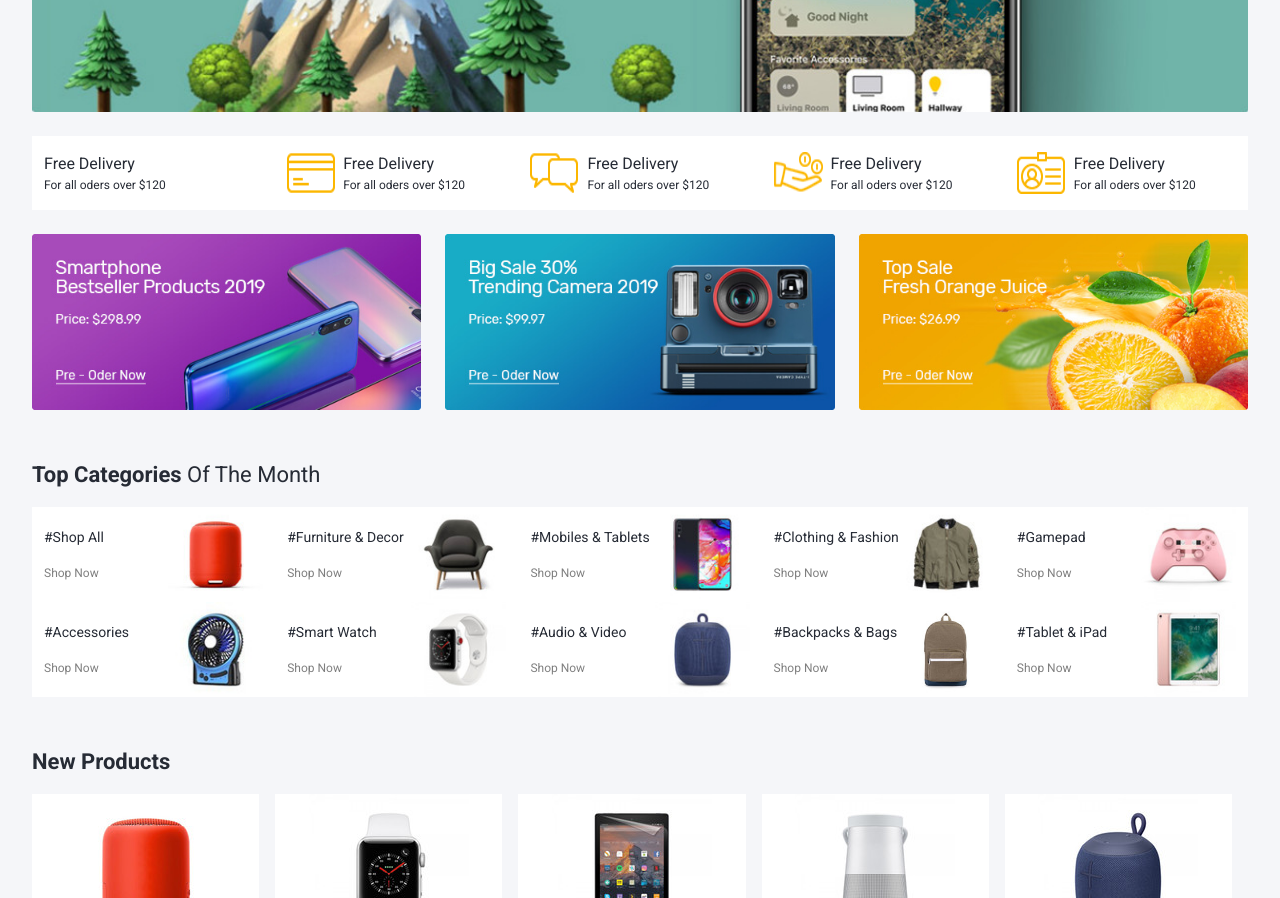
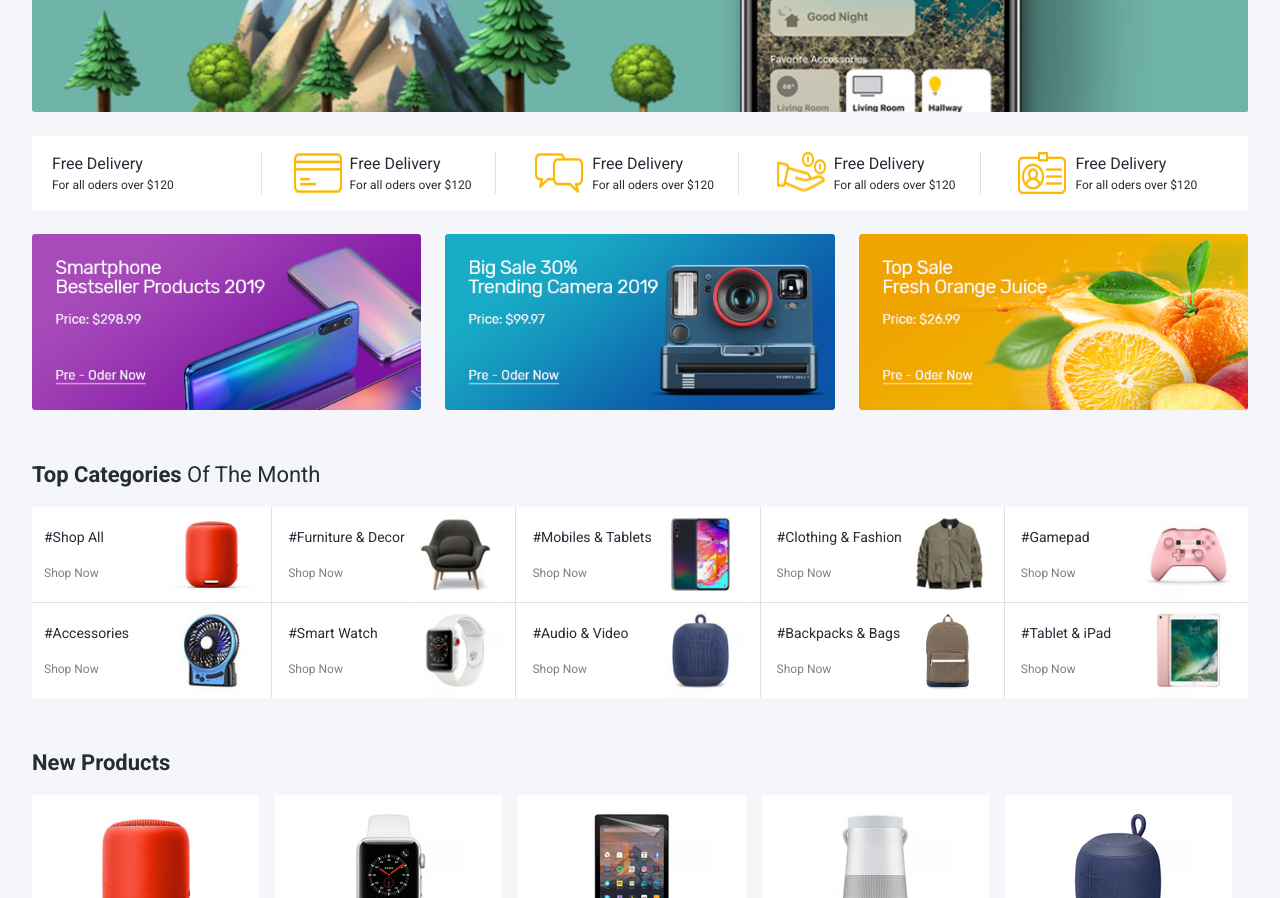
Before and after one commit to MuthuM3/Ecommerce_Client, an Angular app: page /home in a window 1280 px wide. Shown: the part 420-1318 px from the top of the page. Built offline with nearby package versions, Linux system fonts and the light colour scheme.

Commit message:
home page ui Changes

```diff
--- a/src/app/components/home/home.component.html
+++ b/src/app/components/home/home.component.html
@@ -1,39 +1,43 @@
 <main>
-  <section>
+  <section class="">
     <div class="hb-p-d01 mb-4">
       <img class="img-fluid" alt="" src="./assets/images/banner_revo111.jpg" />
     </div>
-    <div class="h-p-d02 row bg-white mb-4 mx-0">
-      <div class="col-12 col-sm-2 col-md py-3">
-        <p class="fs-md mb-0">Free Delivery</p>
-        <p class="fs-xs my-0">For all oders over $120</p>
-      </div>
-      <div class="col-12 col-sm-2 col-md py-3 d-flex">
-        <img class="img-fluid me-2" src="./assets/images/card_icon2.webp" alt="card" />
-        <div>
+    <div class="h-p-d02 row bg-white mb-4 mx-0 align-items-center">
+      <div class="col-12 col-sm-4 col-md py-3 ms-2">
+        <div class="border-end me-2">
           <p class="fs-md mb-0">Free Delivery</p>
           <p class="fs-xs my-0">For all oders over $120</p>
         </div>
       </div>
-      <div class="col-12 col-sm-2 col-md py-3 d-flex">
-        <img class="img-fluid me-2" src="assets/images/msg_icon4.webp" alt="message" />
-        <div>
+      <div class="col-12 col-sm-4 col-md py-3 d-flex">
+        <img class="img-fluid me-2" src="./assets/images/card_icon2.webp" alt="card" />
+        <div class="border-end">
           <p class="fs-md mb-0">Free Delivery</p>
-          <p class="fs-xs my-0">For all oders over $120</p>
+          <p class="fs-xs my-0 me-4">For all oders over $120</p>
         </div>
       </div>
-      <div class="col-12 col-sm-2 col-md py-3 d-flex">
-        <img class="img-fluid me-2" src="assets/images/save_icon3.webp" alt="save" />
-        <div>
+      <div class="col-12 col-sm-4 col-md py-3 d-flex">
+        <img class="img-fluid me-2" src="assets/images/msg_icon4.webp" alt="message" />
+        <div class="border-end">
           <p class="fs-md mb-0">Free Delivery</p>
-          <p class="fs-xs my-0">For all oders over $120</p>
+          <p class="fs-xs my-0 me-4">For all oders over $120</p>
         </div>
       </div>
-      <div class="col-12 col-sm-2 col-md py-3 d-flex">
-        <img class="img-fluid me-2" src="assets/images/service_icon5.webp" alt="service" />
-        <div>
+      <div class="col-12 col-sm-4 col-md py-3 d-flex">
+        <img class="img-fluid me-2" src="assets/images/save_icon3.webp" alt="save" />
+        <div class="border-end">
           <p class="fs-md mb-0">Free Delivery</p>
-          <p class="fs-xs my-0">For all oders over $120</p>
+          <p class="fs-xs my-0 me-4">For all oders over $120</p>
+        </div>
+      </div>
+      <div class="col-12 col-sm-4 col-md py-3 d-md-none d-lg-block">
+        <div class="d-flex">
+          <img class="img-fluid me-2" src="assets/images/service_icon5.webp" alt="service" />
+          <div>
+            <p class="fs-md mb-0">Free Delivery</p>
+            <p class="fs-xs my-0 me-4">For all oders over $120</p>
+          </div>
         </div>
       </div>
     </div>
@@ -50,29 +54,29 @@
     </div>
     <div class="h-p-d04 mb-5">
       <p class="fs-2xl"><span class="fw-bold">Top Categories</span> Of The Month</p>
-      <div class="row bg-white px-0 mx-0">
-        <div class="col-md d-flex justify-content-between align-items-md-center">
+      <div class="row bg-white px-0 mx-0 border-bottom">
+        <div class="col-md d-flex justify-content-between align-items-md-center border-end me-1">
           <div class="">
             <p class="fs-sm mb-3 text-nowrap">#Shop All</p>
             <p class="fs-xs mb-0 text-black-50">Shop Now</p>
           </div>
           <img class="img-fluid" ngSrc="assets/images/s4_radio.jpg" alt="" height="95" width="95" />
         </div>
-        <div class="col-md d-flex justify-content-between align-items-md-center">
+        <div class="col-md d-flex justify-content-between align-items-md-center border-end me-1">
           <div>
             <p class="fs-sm mb-3 text-nowrap">#Furniture & Decor</p>
             <p class="fs-xs mb-0 text-black-50">Shop Now</p>
           </div>
           <img class="img-fluid" ngSrc="assets/images/s4_chair.jpg" alt="" height="95" width="95" />
         </div>
-        <div class="col-md d-flex justify-content-between align-items-md-center">
+        <div class="col-md d-flex justify-content-between align-items-md-center border-end me-1">
           <div>
             <p class="fs-sm mb-3 text-nowrap">#Mobiles & Tablets</p>
             <p class="fs-xs mb-0 text-black-50">Shop Now</p>
           </div>
           <img class="img-fluid" ngSrc="assets/images/s4_phone.jpg" alt="" height="95" width="95" />
         </div>
-        <div class="col-md d-flex justify-content-between align-items-md-center">
+        <div class="col-md d-flex justify-content-between align-items-md-center border-end me-1">
           <div>
             <p class="fs-sm mb-3 text-nowrap">#Clothing & Fashion</p>
             <p class="fs-xs mb-0 text-black-50">Shop Now</p>
@@ -88,28 +92,28 @@
         </div>
       </div>
       <div class="row bg-white px-0 mx-0">
-        <div class="col-md d-flex justify-content-between align-items-md-center">
+        <div class="col-md d-flex justify-content-between align-items-md-center border-end me-1">
           <div class="">
             <p class="fs-sm mb-3 text-nowrap">#Accessories</p>
             <p class="fs-xs mb-0 text-black-50">Shop Now</p>
           </div>
           <img class="img-fluid" ngSrc="assets/images/s4_fan.jpg" alt="" height="95" width="95" />
         </div>
-        <div class="col-md d-flex justify-content-between align-items-md-center">
+        <div class="col-md d-flex justify-content-between align-items-md-center border-end me-1">
           <div>
             <p class="fs-sm mb-3 text-nowrap">#Smart Watch</p>
             <p class="fs-xs mb-0 text-black-50">Shop Now</p>
           </div>
           <img class="img-fluid" ngSrc="assets/images/s4_watch.jpg" alt="" height="95" width="95" />
         </div>
-        <div class="col-md d-flex justify-content-between align-items-md-center">
+        <div class="col-md d-flex justify-content-between align-items-md-center border-end me-1">
           <div>
             <p class="fs-sm mb-3 text-nowrap">#Audio & Video</p>
             <p class="fs-xs mb-0 text-black-50">Shop Now</p>
           </div>
           <img class="img-fluid" ngSrc="assets/images/s4_audio.jpg" alt="" height="95" width="95" />
         </div>
-        <div class="col-md d-flex justify-content-between align-items-md-center">
+        <div class="col-md d-flex justify-content-between align-items-md-center border-end me-1">
           <div>
             <p class="fs-sm mb-3 text-nowrap">#Backpacks & Bags</p>
             <p class="fs-xs mb-0 text-black-50">Shop Now</p>
--- a/src/styles.css
+++ b/src/styles.css
@@ -9,17 +9,18 @@
 }
 
 body {
-  margin: 0 auto;
+  margin: auto !important;
   padding: 0 2rem;
   max-width: 1288px;
+  width: 100%;
   background-color: #f5f6f9;
   color: #262b35;
-  width: 100%;
 }
 
 input {
   width: 100%;
   height: 48px;
+
   padding: 12px;
   border: 1px solid #cdcfd9;
   background-color: #ffffff;
@@ -71,6 +72,7 @@ input::placeholder {
   .sud00 {
     width: 90vw;
   }
+
 }
 @media screen and (max-width: 767px) {
   .sud00 {
```
